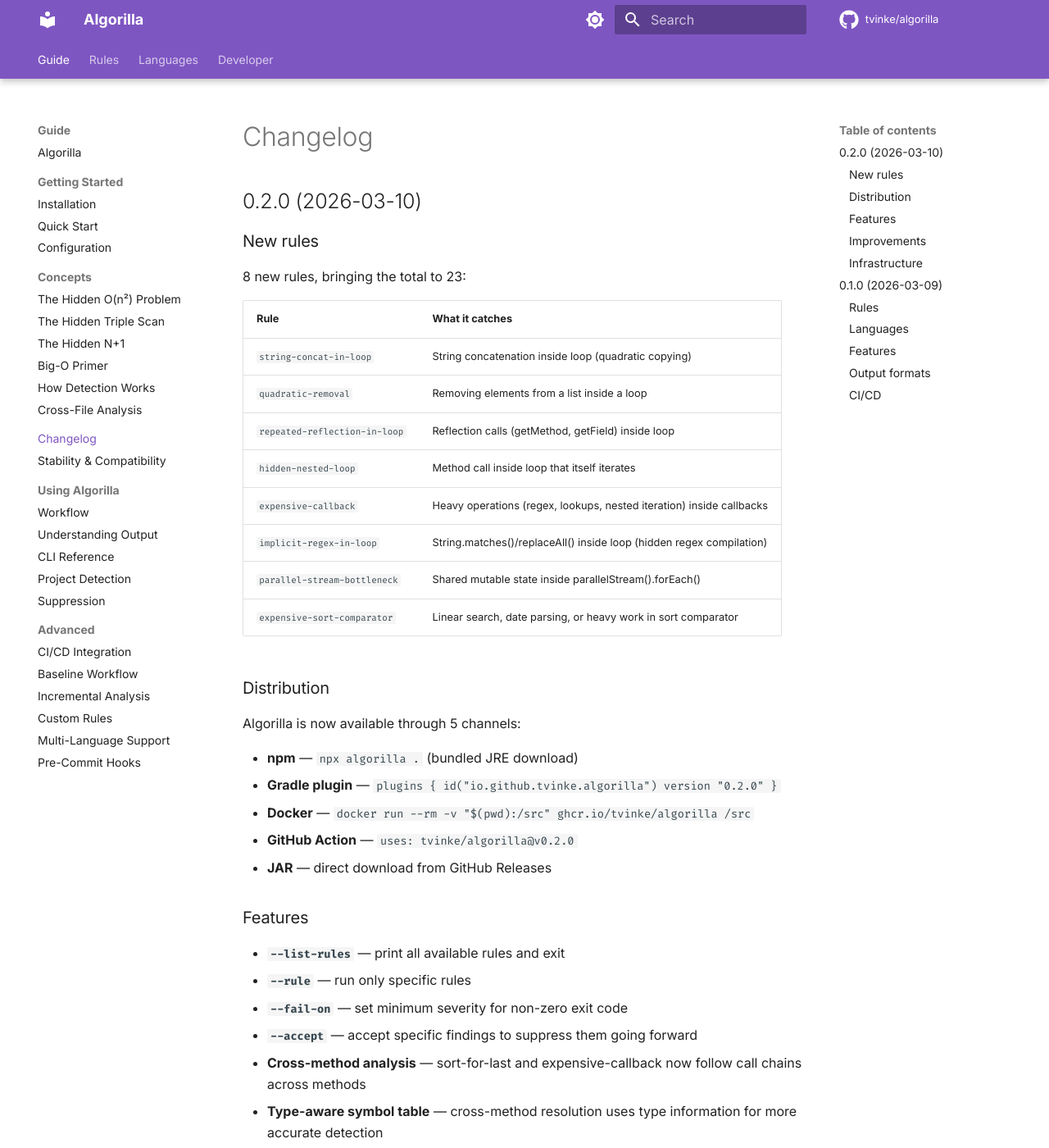
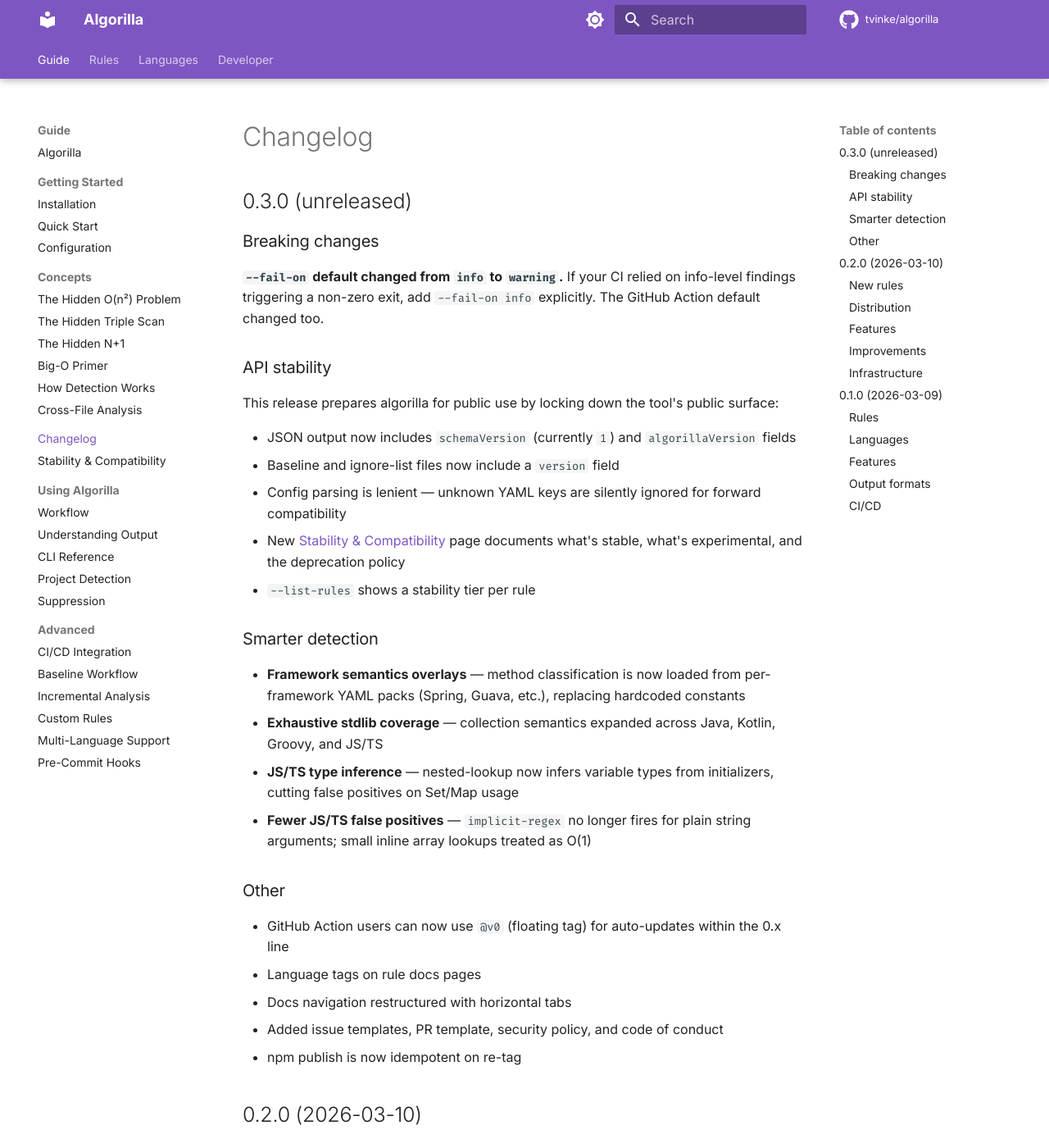
Before and after one commit to tvinke/algorilla, an MkDocs documentation site: the page built from docs/docs/changelog.md, in a window 1280 px wide and 1400 px high. Shown: the whole window at 82% size. Built offline with MkDocs 1.6.1 and Material for MkDocs 9.7.7, drawn with Linux system fonts in a browser that asks for light colours; comment, search, counter and statistics services are not loaded.

Commit message:
draft 0.3.0 changelog

```diff
--- a/docs/docs/changelog.md
+++ b/docs/docs/changelog.md
@@ -1,4 +1,35 @@
 # Changelog
+
+## 0.3.0 (unreleased)
+
+### Breaking changes
+
+**`--fail-on` default changed from `info` to `warning`.** If your CI relied on info-level findings triggering a non-zero exit, add `--fail-on info` explicitly. The GitHub Action default changed too.
+
+### API stability
+
+This release prepares algorilla for public use by locking down the tool's public surface:
+
+- JSON output now includes `schemaVersion` (currently `1`) and `algorillaVersion` fields
+- Baseline and ignore-list files now include a `version` field
+- Config parsing is lenient — unknown YAML keys are silently ignored for forward compatibility
+- New [Stability & Compatibility](stability.md) page documents what's stable, what's experimental, and the deprecation policy
+- `--list-rules` shows a stability tier per rule
+
+### Smarter detection
+
+- **Framework semantics overlays** — method classification is now loaded from per-framework YAML packs (Spring, Guava, etc.), replacing hardcoded constants
+- **Exhaustive stdlib coverage** — collection semantics expanded across Java, Kotlin, Groovy, and JS/TS
+- **JS/TS type inference** — nested-lookup now infers variable types from initializers, cutting false positives on Set/Map usage
+- **Fewer JS/TS false positives** — `implicit-regex` no longer fires for plain string arguments; small inline array lookups treated as O(1)
+
+### Other
+
+- GitHub Action users can now use `@v0` (floating tag) for auto-updates within the 0.x line
+- Language tags on rule docs pages
+- Docs navigation restructured with horizontal tabs
+- Added issue templates, PR template, security policy, and code of conduct
+- npm publish is now idempotent on re-tag
 
 ## 0.2.0 (2026-03-10)
 
```
Also changed, not shown: CHANGELOG.md.
